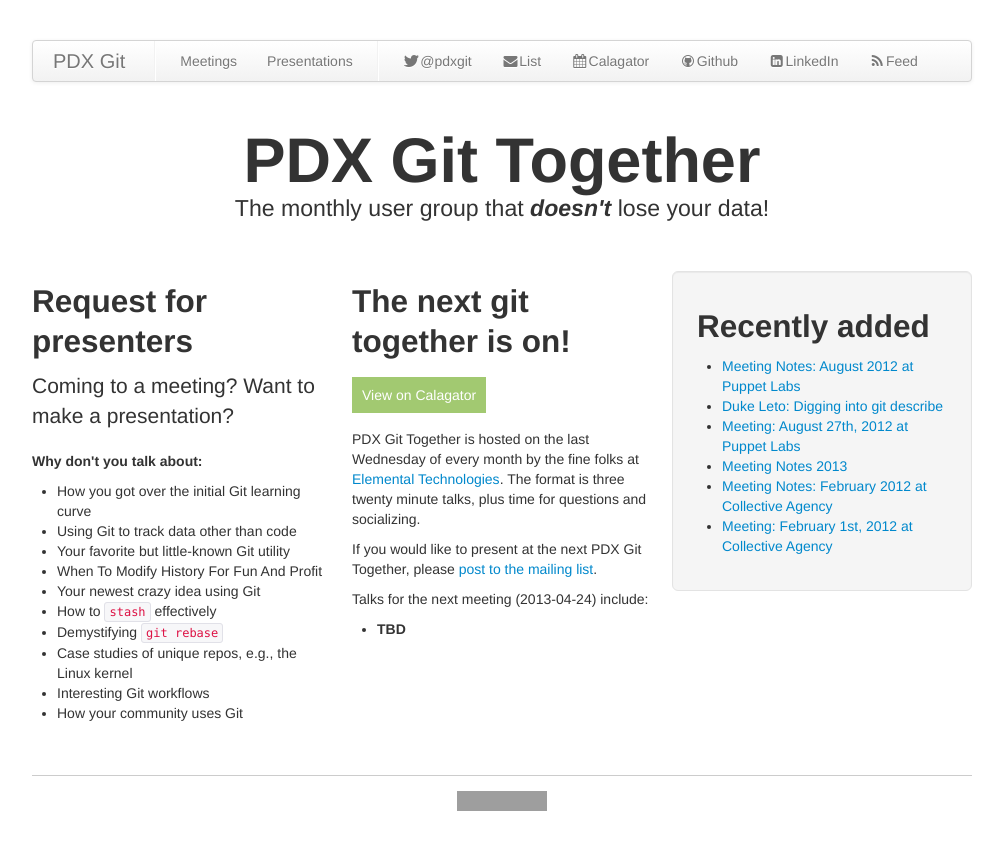
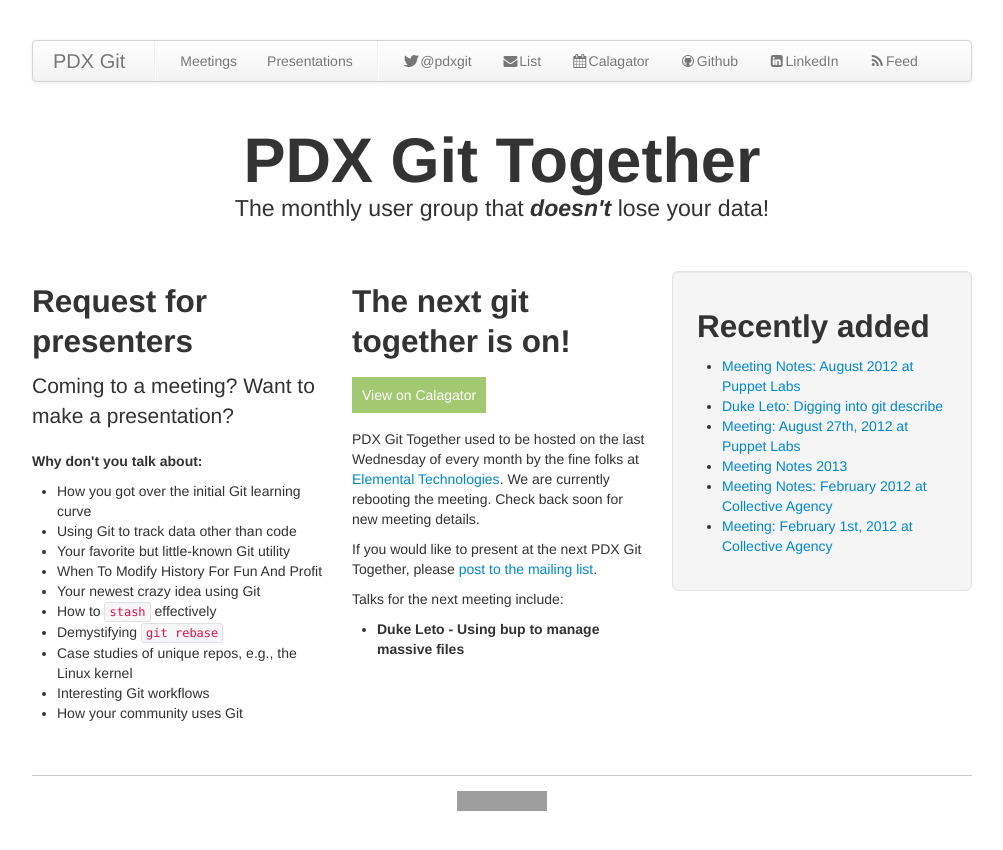
Before and after one commit to pdxgit/pdxgit.github.com, a Jekyll site: the page built from index.html, in a window 1280 px wide. Shown: the top 850 px of the page, without its empty margins (138-1141 px from the left). Built offline with Jekyll 4.4.1, drawn with Linux system fonts in a browser that asks for light colours; Markdown is read by kramdown in place of the engine named in the settings; grey boxes are pictures that could not be loaded.

Commit message:
Remove lies and add truth

```diff
--- a/_includes/_upcoming_meeting.html
+++ b/_includes/_upcoming_meeting.html
@@ -1,8 +1,17 @@
 <h2>The next git together is on!</h2>
 <p class='calagator-link'><a href='http://calagator.org/events/search?query=pdxgit'>View on Calagator</a></p>
-<p>PDX Git Together is hosted on the last Wednesday of every month by the fine folks at <a href='http://www.elementaltechnologies.com'>Elemental Technologies</a>. The format is three twenty minute talks, plus time for questions and socializing.</p>
+
+<p>
+
+PDX Git Together used to be hosted on the last Wednesday of every month by the fine folks at <a href='http://www.elementaltechnologies.com'>Elemental Technologies</a>.
+
+We are currently rebooting the meeting. Check back soon for new meeting details.
+
+</p>
+
 <p>If you would like to present at the next PDX Git Together, please <a href='http://groups.google.com/group/pdxgit?hl=en'>post to the mailing list</a>.</p>
-<p>Talks for the next meeting (2013-04-24) include:</p>
+
+<p>Talks for the next meeting include:</p>
 <ul>
-  <li><strong>TBD</strong></li>
+  <li><strong>Duke Leto - Using bup to manage massive files</strong></li>
 </ul>
```
